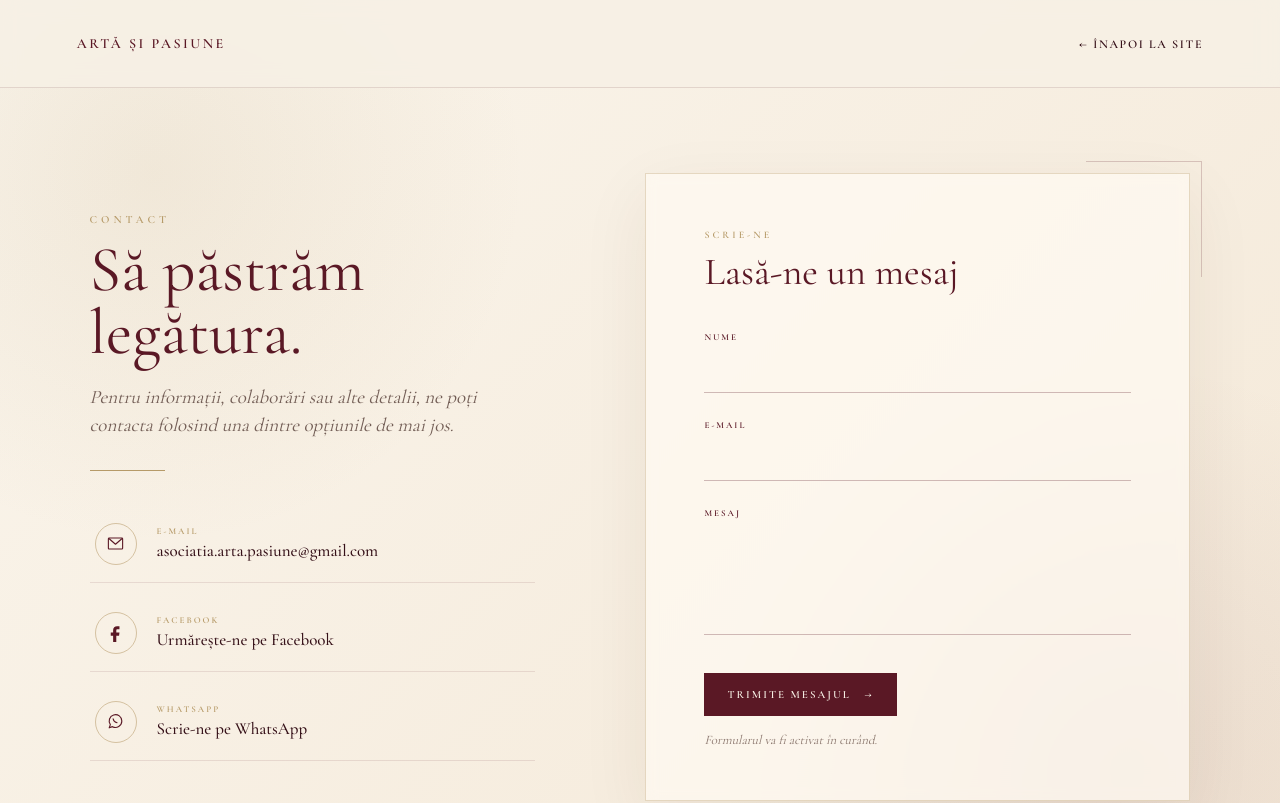
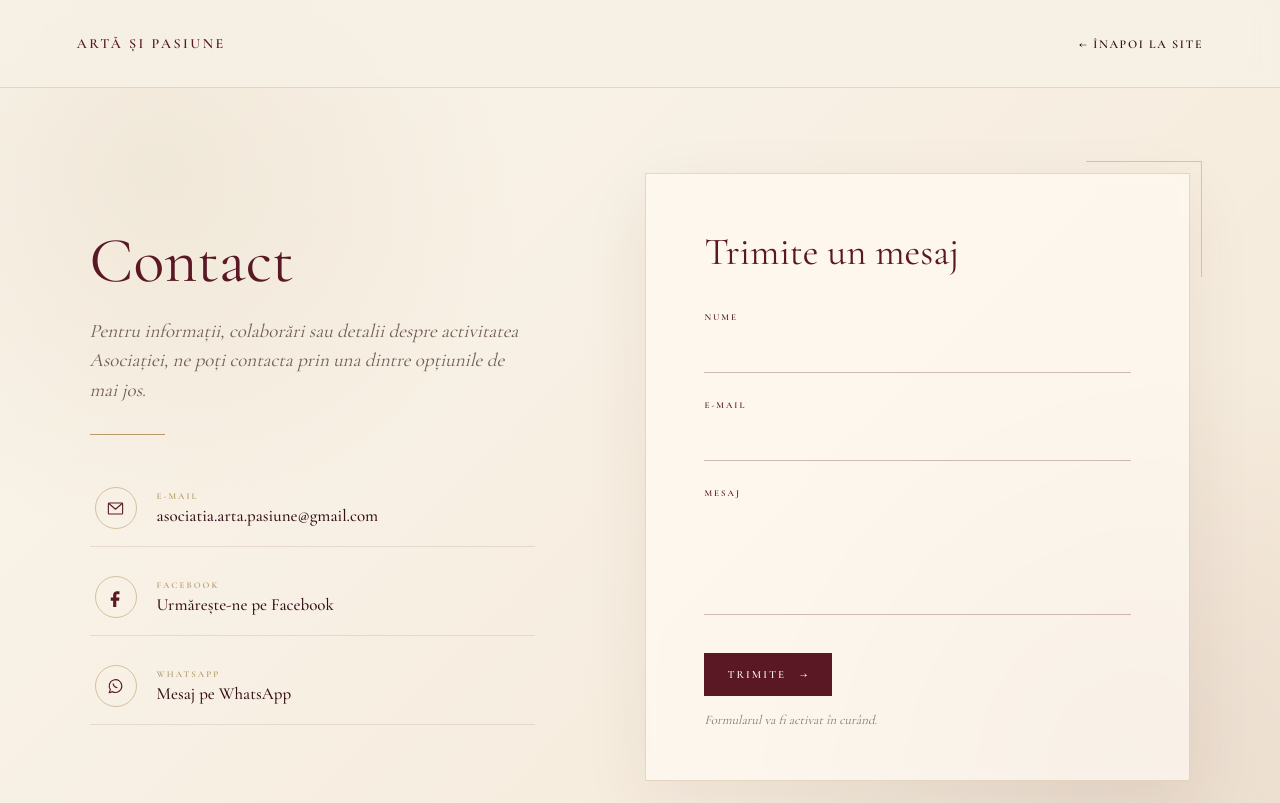
Before and after one commit to artasipasiune/arta-si-pasiune, a plain HTML site: page contact/index.html in a window 1280 px wide. Shown: the top 803 px of the page. Drawn offline with nearby package versions, Linux system fonts and the light colour scheme.

Commit message:
Refactor HTML comments and clean up styles

```diff
--- a/contact/index.html
+++ b/contact/index.html
@@ -22,10 +22,6 @@
 
   <style>
 
-    /* ======================================================
-       CONTACT — ARTĂ ȘI PASIUNE
-       ====================================================== */
-
     :root {
       --burgundy: #5a1825;
       --burgundy-dark: #351018;
@@ -48,10 +44,7 @@
     body {
       min-height: 100vh;
 
-      font-family:
-        "Cormorant Garamond",
-        Georgia,
-        serif;
+      font-family: "Cormorant Garamond", Georgia, serif;
 
       color: var(--text);
 
@@ -74,9 +67,7 @@
     }
 
 
-    /* ======================================================
-       MENIU
-       ====================================================== */
+    /* ==================== MENIU ==================== */
 
     .contact-header {
       width: 100%;
@@ -88,8 +79,7 @@
       align-items: center;
       justify-content: space-between;
 
-      background:
-        rgba(247, 240, 229, 0.90);
+      background: rgba(247, 240, 229, 0.90);
 
       border-bottom:
         1px solid rgba(90, 24, 37, 0.13);
@@ -144,16 +134,12 @@
     }
 
 
-    /* ======================================================
-       PAGINA
-       ====================================================== */
+    /* ==================== PAGINA ==================== */
 
     .contact-page {
-      min-height:
-        calc(100vh - 88px - 68px);
+      min-height: calc(100vh - 88px - 68px);
 
-      padding:
-        85px 7% 90px;
+      padding: 85px 7% 90px;
 
       display: flex;
       align-items: center;
@@ -166,8 +152,7 @@
 
       display: grid;
 
-      grid-template-columns:
-        0.9fr 1.1fr;
+      grid-template-columns: 0.9fr 1.1fr;
 
       gap: 110px;
 
@@ -175,38 +160,22 @@
     }
 
 
-    /* ======================================================
-       STÂNGA
-       ====================================================== */
+    /* ==================== STÂNGA ==================== */
 
-    .contact-small {
-      display: block;
-
-      margin-bottom: 13px;
-
-      color: var(--gold);
-
-      font-size: 11px;
-      font-weight: 600;
-
-      letter-spacing: 4px;
-    }
-
-    .contact-info h1 {
+    .contact-title {
       color: var(--burgundy);
 
-      font-size:
-        clamp(52px, 5vw, 75px);
+      font-size: clamp(52px, 5vw, 75px);
 
       font-weight: 400;
 
-      line-height: 0.98;
+      line-height: 1;
     }
 
     .intro {
-      margin-top: 18px;
+      margin-top: 23px;
 
-      max-width: 440px;
+      max-width: 480px;
 
       color: #725d55;
 
@@ -214,7 +183,7 @@
 
       font-style: italic;
 
-      line-height: 1.5;
+      line-height: 1.55;
     }
 
     .contact-line {
@@ -227,9 +196,7 @@
     }
 
 
-    /* ======================================================
-       DATE CONTACT
-       ====================================================== */
+    /* ==================== DATE CONTACT ==================== */
 
     .contact-list {
       display: flex;
@@ -314,15 +281,12 @@
     }
 
 
-    /* ======================================================
-       FORMULAR
-       ====================================================== */
+    /* ==================== FORMULAR ==================== */
 
     .form-panel {
       position: relative;
 
-      padding:
-        55px 58px 52px;
+      padding: 55px 58px 52px;
 
       background:
         rgba(255, 251, 244, 0.68);
@@ -331,8 +295,7 @@
         1px solid rgba(182, 154, 104, 0.34);
 
       box-shadow:
-        0 22px 65px
-        rgba(74, 44, 32, 0.07);
+        0 22px 65px rgba(74, 44, 32, 0.07);
 
       backdrop-filter: blur(6px);
     }
@@ -357,26 +320,12 @@
       pointer-events: none;
     }
 
-    .form-small {
-      display: block;
-
-      margin-bottom: 8px;
-
-      color: var(--gold);
-
-      font-size: 10px;
-      font-weight: 600;
-
-      letter-spacing: 3px;
-    }
-
     .form-panel h2 {
       margin-bottom: 37px;
 
       color: var(--burgundy);
 
-      font-size:
-        clamp(35px, 3vw, 47px);
+      font-size: clamp(35px, 3vw, 47px);
 
       font-weight: 400;
     }
@@ -402,8 +351,7 @@
     .form-field textarea {
       width: 100%;
 
-      padding:
-        8px 2px 11px;
+      padding: 8px 2px 11px;
 
       border: 0;
 
@@ -418,47 +366,35 @@
 
       color: var(--burgundy-dark);
 
-      font-family:
-        "Cormorant Garamond",
-        Georgia,
-        serif;
+      font-family: "Cormorant Garamond", Georgia, serif;
 
       font-size: 18px;
 
-      transition:
-        border-color 0.25s ease;
+      transition: border-color 0.25s ease;
     }
 
     .form-field input:focus,
     .form-field textarea:focus {
-      border-color:
-        var(--burgundy);
+      border-color: var(--burgundy);
     }
 
     .send-button {
       margin-top: 6px;
 
-      padding:
-        14px 22px;
+      padding: 14px 22px;
 
       display: inline-flex;
-
       align-items: center;
 
       gap: 14px;
 
-      border:
-        1px solid var(--burgundy);
+      border: 1px solid var(--burgundy);
 
-      background:
-        var(--burgundy);
+      background: var(--burgundy);
 
       color: var(--ivory);
 
-      font-family:
-        "Cormorant Garamond",
-        Georgia,
-        serif;
+      font-family: "Cormorant Garamond", Georgia, serif;
 
       font-size: 11px;
       font-weight: 600;
@@ -492,9 +428,7 @@
     }
 
 
-    /* ======================================================
-       FOOTER
-       ====================================================== */
+    /* ==================== FOOTER ==================== */
 
     .site-footer {
       min-height: 68px;
@@ -507,11 +441,9 @@
 
       text-align: center;
 
-      background:
-        var(--burgundy-dark);
+      background: var(--burgundy-dark);
 
-      color:
-        rgba(247, 240, 229, 0.68);
+      color: rgba(247, 240, 229, 0.68);
 
       font-size: 10px;
 
@@ -519,15 +451,12 @@
     }
 
 
-    /* ======================================================
-       RESPONSIVE
-       ====================================================== */
+    /* ==================== RESPONSIVE ==================== */
 
     @media (max-width: 900px) {
 
       .contact-page {
-        padding:
-          70px 7% 80px;
+        padding: 70px 7% 80px;
       }
 
       .contact-container {
@@ -564,11 +493,10 @@
       }
 
       .contact-page {
-        padding:
-          55px 6% 65px;
+        padding: 55px 6% 65px;
       }
 
-      .contact-info h1 {
+      .contact-title {
         font-size: 48px;
       }
 
@@ -581,8 +509,7 @@
       }
 
       .form-panel {
-        padding:
-          40px 27px;
+        padding: 40px 27px;
       }
 
     }
@@ -593,10 +520,7 @@
 
 <body>
 
-
-  <!-- ======================================================
-       MENIU
-       ====================================================== -->
+  <!-- ==================== MENIU ==================== -->
 
   <header class="contact-header">
 
@@ -615,10 +539,7 @@
   </header>
 
 
-
-  <!-- ======================================================
-       CONTACT
-       ====================================================== -->
+  <!-- ==================== CONTACT ==================== -->
 
   <main class="contact-page">
 
@@ -629,18 +550,13 @@
 
       <section class="contact-info">
 
-        <span class="contact-small">
-          CONTACT
-        </span>
-
-        <h1>
-          Să păstrăm<br>
-          legătura.
+        <h1 class="contact-title">
+          Contact
         </h1>
 
         <p class="intro">
-          Pentru informații, colaborări sau alte detalii,
-          ne poți contacta folosind una dintre opțiunile de mai jos.
+          Pentru informații, colaborări sau detalii despre activitatea
+          Asociației, ne poți contacta prin una dintre opțiunile de mai jos.
         </p>
 
         <div class="contact-line"></div>
@@ -649,7 +565,7 @@
         <div class="contact-list">
 
 
-          <!-- EMAIL -->
+          <!-- E-MAIL -->
 
           <a
             href="mailto:asociatia.arta.pasiune@gmail.com"
@@ -657,9 +573,7 @@
 
             <span class="contact-icon">
 
-              <svg
-                viewBox="0 0 24 24"
-                aria-hidden="true">
+              <svg viewBox="0 0 24 24" aria-hidden="true">
 
                 <rect
                   x="3"
@@ -708,9 +622,7 @@
 
             <span class="contact-icon">
 
-              <svg
-                viewBox="0 0 24 24"
-                aria-hidden="true">
+              <svg viewBox="0 0 24 24" aria-hidden="true">
 
                 <path
                   d="M14 8h3V4h-3c-3 0-5 2-5 5v3H6v4h3v8h4v-8h3.5l.5-4h-4V9c0-.7.3-1 1-1z"
@@ -744,9 +656,7 @@
 
             <span class="contact-icon">
 
-              <svg
-                viewBox="0 0 24 24"
-                aria-hidden="true">
+              <svg viewBox="0 0 24 24" aria-hidden="true">
 
                 <path
                   d="M20 11.5a8 8 0 0 1-11.8 7L4 20l1.5-4A8 8 0 1 1 20 11.5z"
@@ -774,7 +684,7 @@
               <small>WHATSAPP</small>
 
               <strong>
-                Scrie-ne pe WhatsApp
+                Mesaj pe WhatsApp
               </strong>
 
             </span>
@@ -786,21 +696,13 @@
       </section>
 
 
-
-      <!-- ==================================================
-           DREAPTA — FORMULAR
-           ================================================== -->
+      <!-- ==================== FORMULAR ==================== -->
 
       <section class="form-panel">
 
-        <span class="form-small">
-          SCRIE-NE
-        </span>
-
         <h2>
-          Lasă-ne un mesaj
+          Trimite un mesaj
         </h2>
-
 
         <form id="contact-form">
 
@@ -856,7 +758,7 @@
             type="submit"
             class="send-button">
 
-            TRIMITE MESAJUL
+            TRIMITE
             <span>→</span>
 
           </button>
@@ -877,22 +779,12 @@
   </main>
 
 
-
-  <!-- ======================================================
-       FOOTER
-       ====================================================== -->
+  <!-- ==================== FOOTER ==================== -->
 
   <footer class="site-footer">
-
     ASOCIAȚIA CULTURAL-EDUCATIVĂ „ARTĂ ȘI PASIUNE” · BACĂU
-
   </footer>
 
-
-
-  <!-- ======================================================
-       FORMULAR — MOMENTAN INACTIV
-       ====================================================== -->
 
   <script>
 
```
